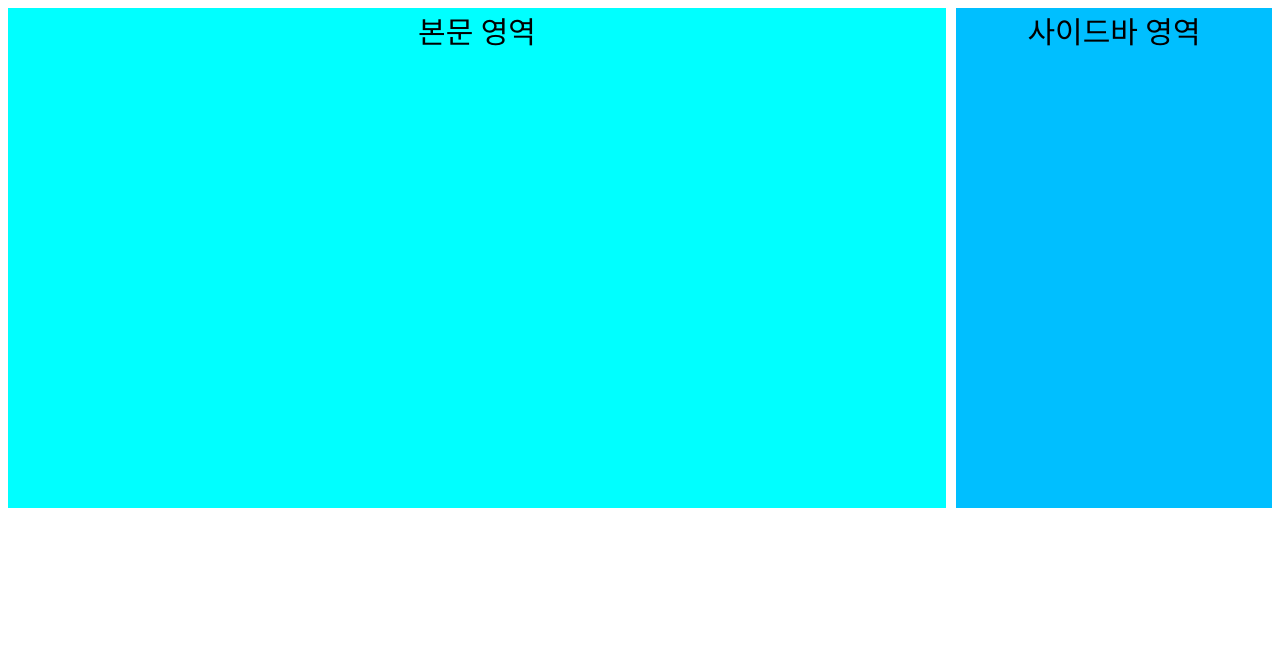
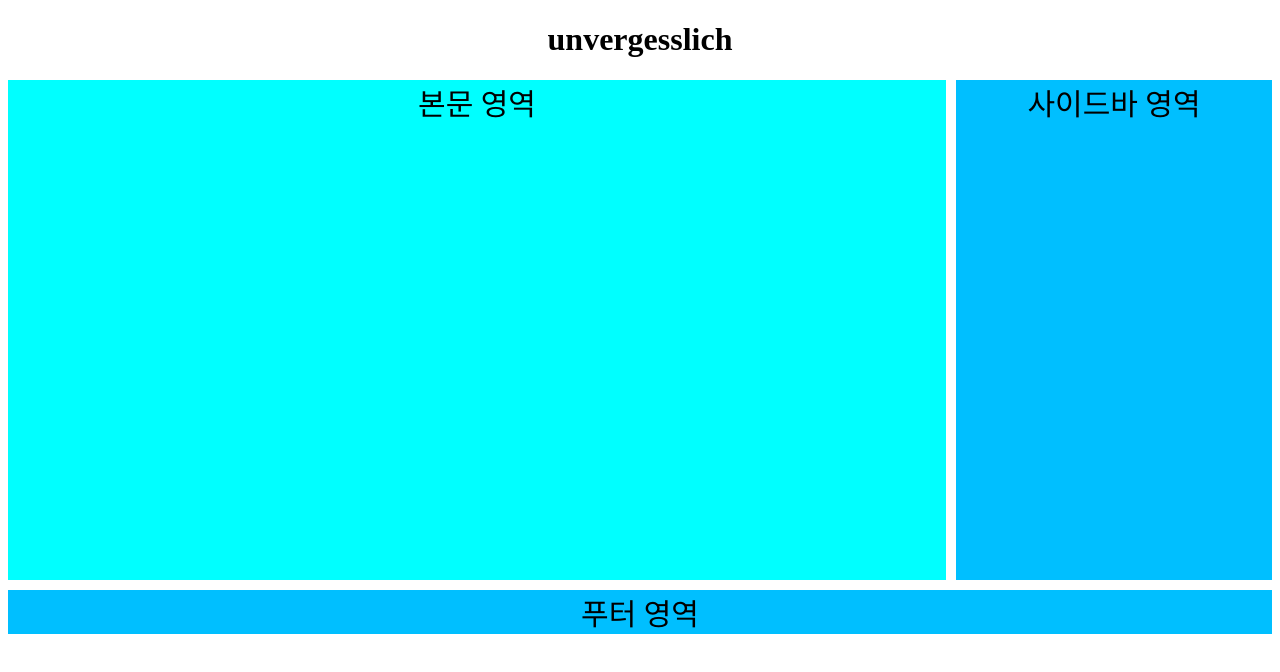
Before and after one commit to AHYEON04/study-Frontend, a plain HTML site: page index.html in a window 1280 px wide. Drawn offline with Linux system fonts and the light colour scheme.

Commit message:
Update index.html

```diff
--- a/index.html
+++ b/index.html
@@ -7,10 +7,12 @@
     <link rel="stylesheet" type="text/css" href="./style.css">
 </head>
 <body>
+    <h1> unvergesslich</h1>
     <div id="main">
         <div id = "contents">본문 영역</div>
         <div id = "sidebar"> 사이드바 영역</div>
     </div>
 
+    <div id = "footer"> 푸터 영역</div>
 </body>
 </html>
```
